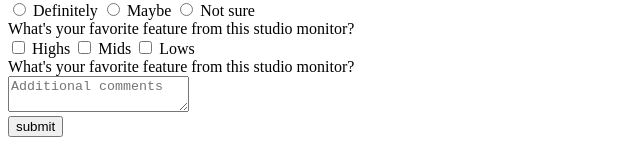
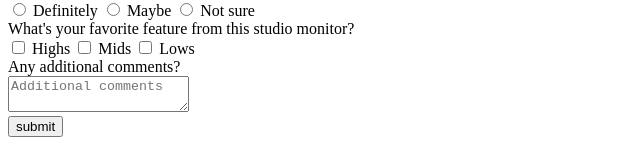
Before and after one commit to NBoafo/survey_form, a plain HTML site: page index.html in a window 1280 px wide. Shown: the part 232-380 px from the top of the page, without its empty margins (0-640 px from the left). Drawn offline with Linux system fonts and the light colour scheme.

Commit message:
Update index.html

```diff
--- a/index.html
+++ b/index.html
@@ -50,7 +50,7 @@
         <input type="checkbox" id="frequency3" name="frequency3" value="Lows"> Lows
         <br>
 
-      <label for="studio-monitors">What's your favorite feature from this studio monitor?</label><br>
+      <label for="studio-monitors">Any additional comments?</label><br>
       <textarea placeholder="Additional comments"></textarea>
       <br>
 
```
